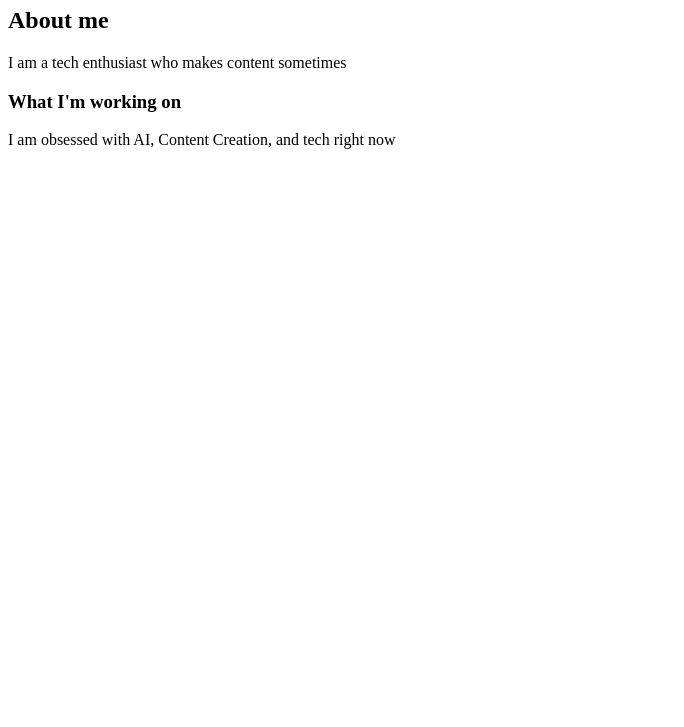
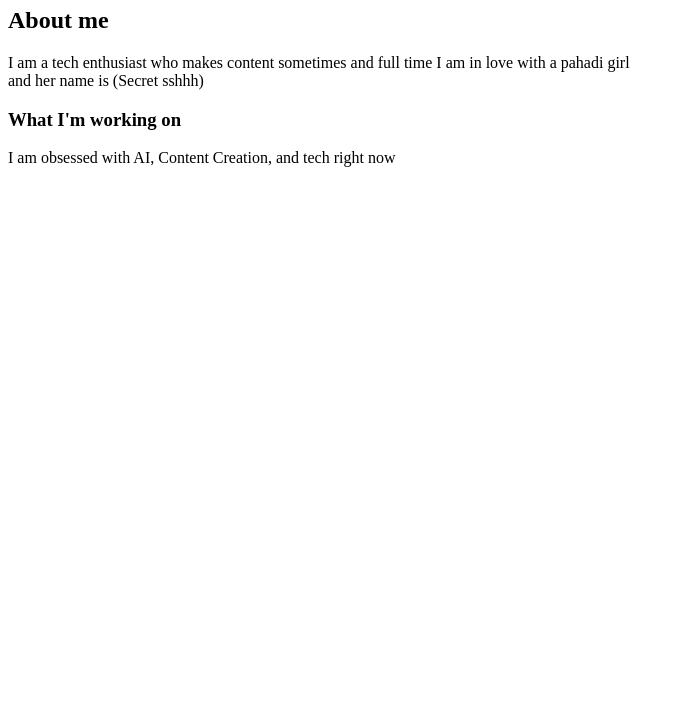
Before and after one commit to asadkhan7865571/asadwebsite, a plain HTML site: page index.html in a window 1280 px wide. Shown: the part 73-800 px from the top of the page, without its empty margins (0-684 px from the left). Drawn offline with Linux system fonts and the light colour scheme.

Commit message:
just new changes

```diff
--- a/index.html
+++ b/index.html
@@ -6,7 +6,7 @@
 <body>
 <h1>Hey, This is Asad</h1>
 <h2>About me</h2>
-<p>I am a tech enthusiast who makes content sometimes</p>
+<p>I am a tech enthusiast who makes content sometimes and full time I am in love with a pahadi girl<br>and her name is (Secret sshhh)</p>
 <h3>What I'm working on</h3>
 <p>I am obsessed with AI, Content Creation, and tech right now</p>
 </body>
```
